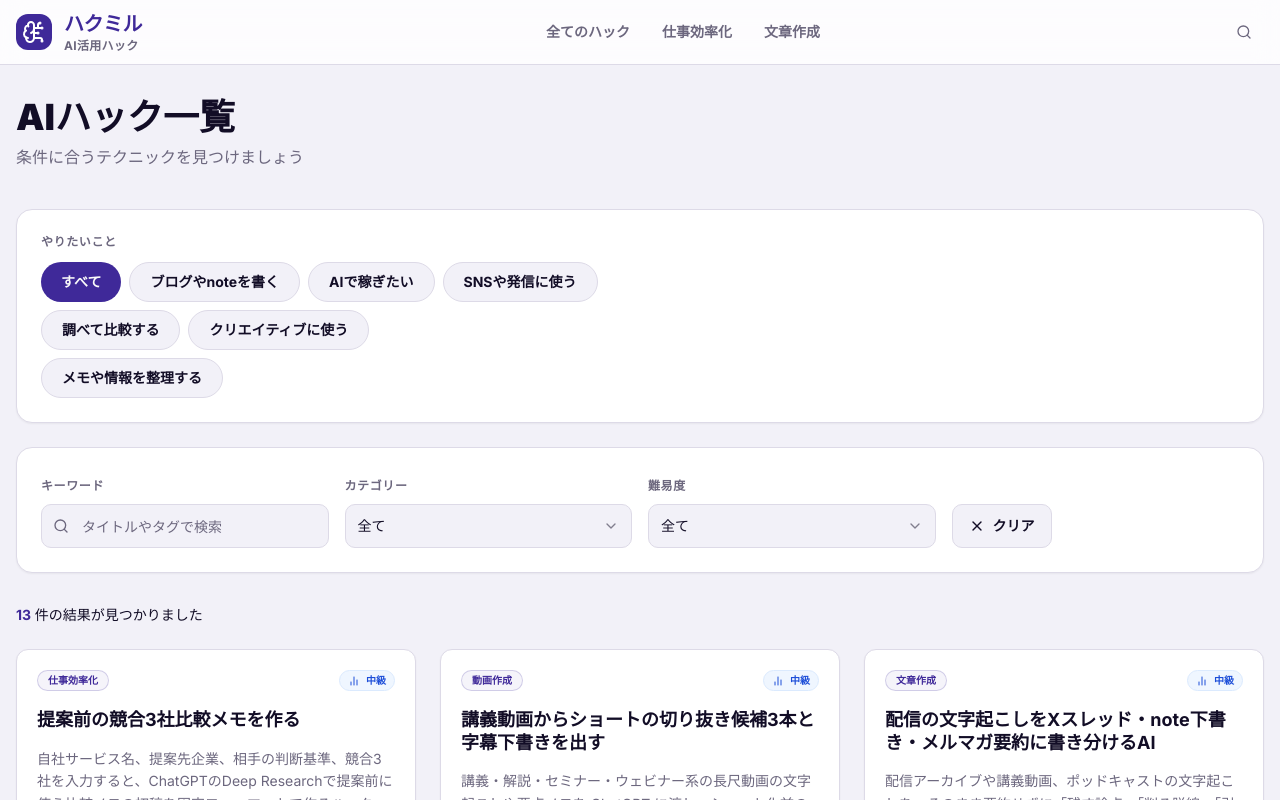
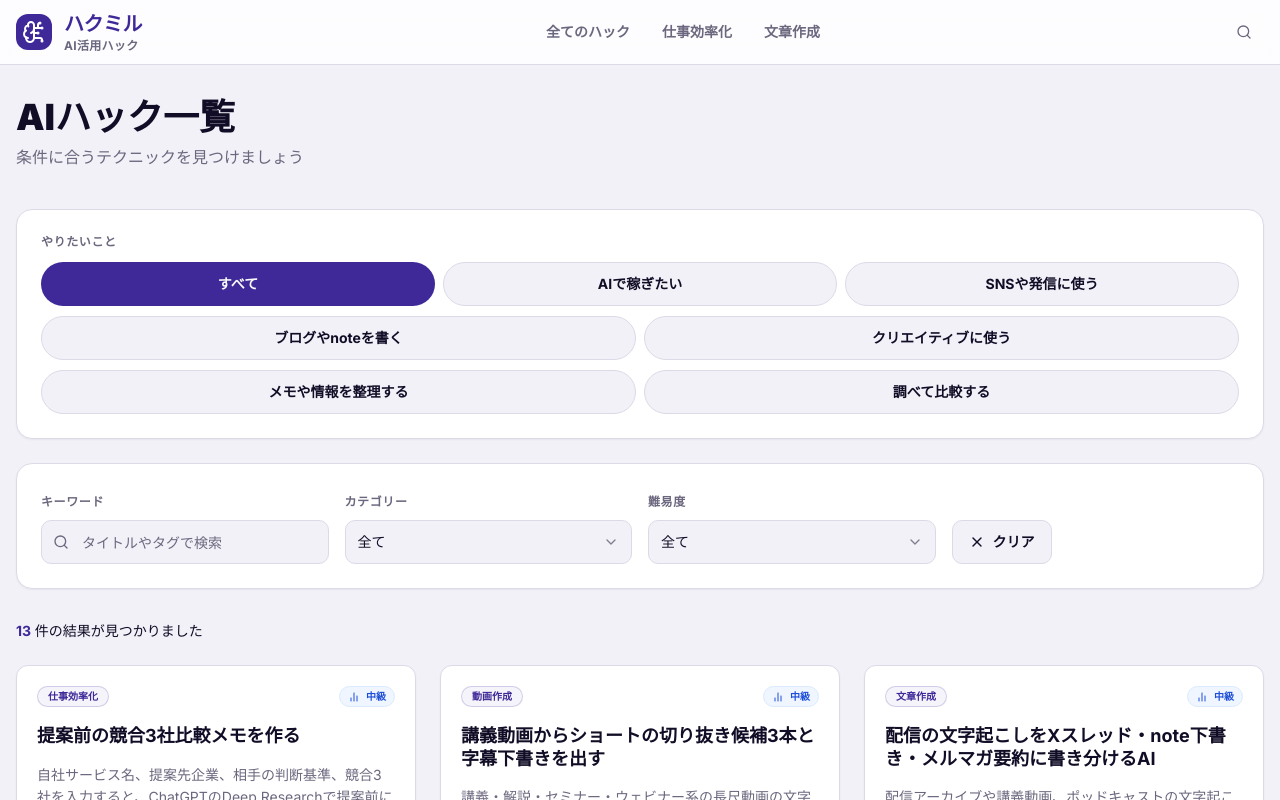
Before and after one commit to tools-labo/hakumiru, a Next.js app: page /hacks in a window 1280 px wide. Shown: the top 800 px of the page. Built offline with nearby package versions, Linux system fonts and the light colour scheme.

Commit message:
Update HacksListClient.tsx

```diff
--- a/src/app/hacks/HacksListClient.tsx
+++ b/src/app/hacks/HacksListClient.tsx
@@ -98,12 +98,6 @@ export function HacksListClient() {
     setSelectedDifficulty("all");
   };
 
-  const useCaseRows: UseCase[][] = [
-    ["write_blog_note", "make_money", "social_publish"],
-    ["research_compare", "creative"],
-    ["organize_info"],
-  ];
-
   return (
     <div className="min-h-screen bg-background pb-20">
       <Header />
@@ -124,56 +118,74 @@ export function HacksListClient() {
               </p>
             </div>
 
-            <div className="space-y-2">
-              <div className="flex flex-wrap gap-2">
+            <div className="space-y-2.5">
+              <div className="grid grid-cols-3 gap-2">
                 <Button
                   type="button"
                   variant={selectedUseCase === "all" ? "default" : "outline"}
-                  className="rounded-full h-10 px-5 font-bold text-sm"
+                  className="rounded-full h-11 px-3 font-bold text-sm"
                   onClick={() => setSelectedUseCase("all")}
                 >
                   すべて
                 </Button>
 
-                {useCaseRows[0].map((useCase) => (
                 <Button
-                    key={useCase}
                   type="button"
-                    variant={selectedUseCase === useCase ? "default" : "outline"}
-                    className="rounded-full h-10 px-5 font-bold text-sm"
-                    onClick={() => setSelectedUseCase(useCase)}
+                  variant={selectedUseCase === "make_money" ? "default" : "outline"}
+                  className="rounded-full h-11 px-3 font-bold text-sm"
+                  onClick={() => setSelectedUseCase("make_money")}
                 >
-                    {useCaseLabels[useCase]}
+                  AIで稼ぎたい
                 </Button>
-                ))}
+
+                <Button
+                  type="button"
+                  variant={selectedUseCase === "social_publish" ? "default" : "outline"}
+                  className="rounded-full h-11 px-3 font-bold text-sm"
+                  onClick={() => setSelectedUseCase("social_publish")}
+                >
+                  SNSや発信に使う
+                </Button>
               </div>
 
-              <div className="flex flex-wrap gap-2">
-                {useCaseRows[1].map((useCase) => (
+              <div className="grid grid-cols-2 gap-2">
                 <Button
-                    key={useCase}
                   type="button"
-                    variant={selectedUseCase === useCase ? "default" : "outline"}
-                    className="rounded-full h-10 px-5 font-bold text-sm"
-                    onClick={() => setSelectedUseCase(useCase)}
+                  variant={selectedUseCase === "write_blog_note" ? "default" : "outline"}
+                  className="rounded-full h-11 px-3 font-bold text-sm"
+                  onClick={() => setSelectedUseCase("write_blog_note")}
                 >
-                    {useCaseLabels[useCase]}
+                  ブログやnoteを書く
                 </Button>
-                ))}
+
+                <Button
+                  type="button"
+                  variant={selectedUseCase === "creative" ? "default" : "outline"}
+                  className="rounded-full h-11 px-3 font-bold text-sm"
+                  onClick={() => setSelectedUseCase("creative")}
+                >
+                  クリエイティブに使う
+                </Button>
               </div>
 
-              <div className="flex flex-wrap gap-2">
-                {useCaseRows[2].map((useCase) => (
+              <div className="grid grid-cols-2 gap-2">
                 <Button
-                    key={useCase}
                   type="button"
-                    variant={selectedUseCase === useCase ? "default" : "outline"}
-                    className="rounded-full h-10 px-5 font-bold text-sm"
-                    onClick={() => setSelectedUseCase(useCase)}
+                  variant={selectedUseCase === "organize_info" ? "default" : "outline"}
+                  className="rounded-full h-11 px-3 font-bold text-sm"
+                  onClick={() => setSelectedUseCase("organize_info")}
                 >
-                    {useCaseLabels[useCase]}
+                  メモや情報を整理する
                 </Button>
-                ))}
+
+                <Button
+                  type="button"
+                  variant={selectedUseCase === "research_compare" ? "default" : "outline"}
+                  className="rounded-full h-11 px-3 font-bold text-sm"
+                  onClick={() => setSelectedUseCase("research_compare")}
+                >
+                  調べて比較する
+                </Button>
               </div>
             </div>
           </div>
```
Lines whose indentation alone changed are shown as unchanged.
